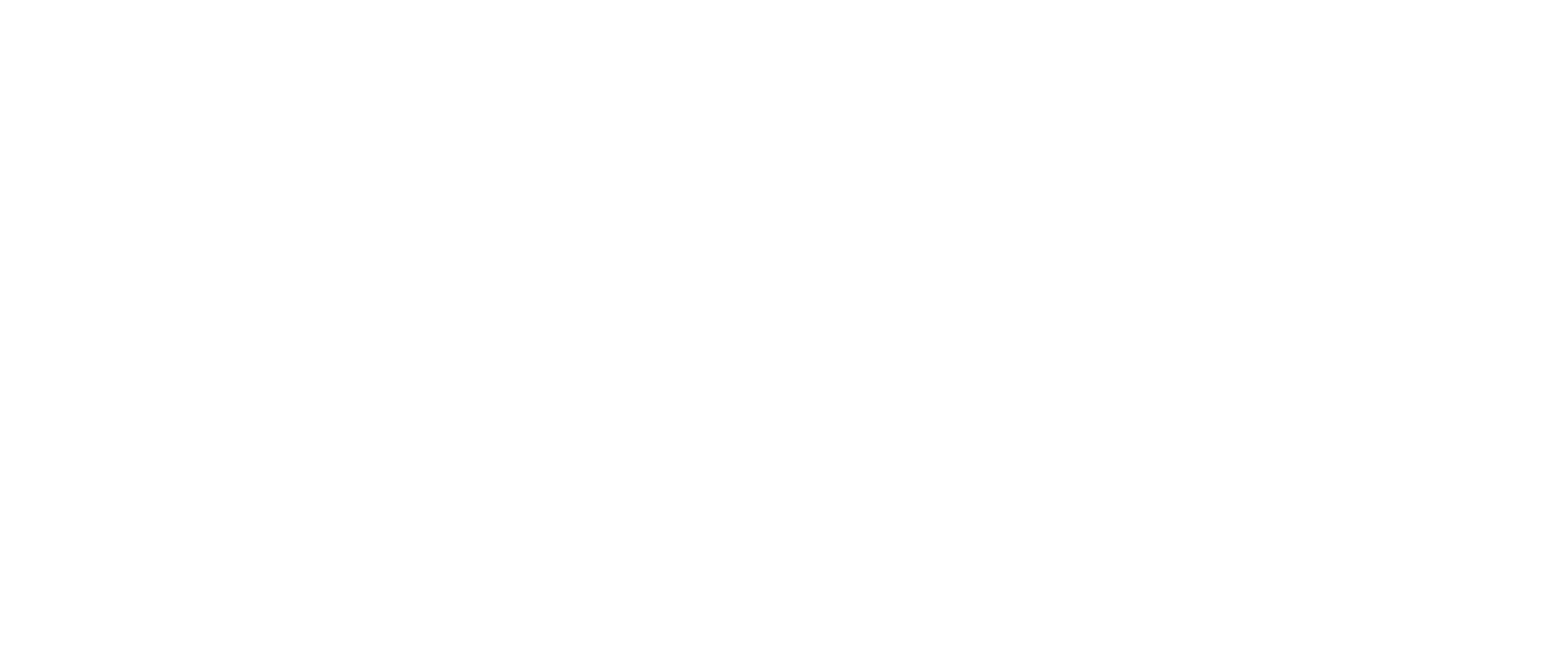
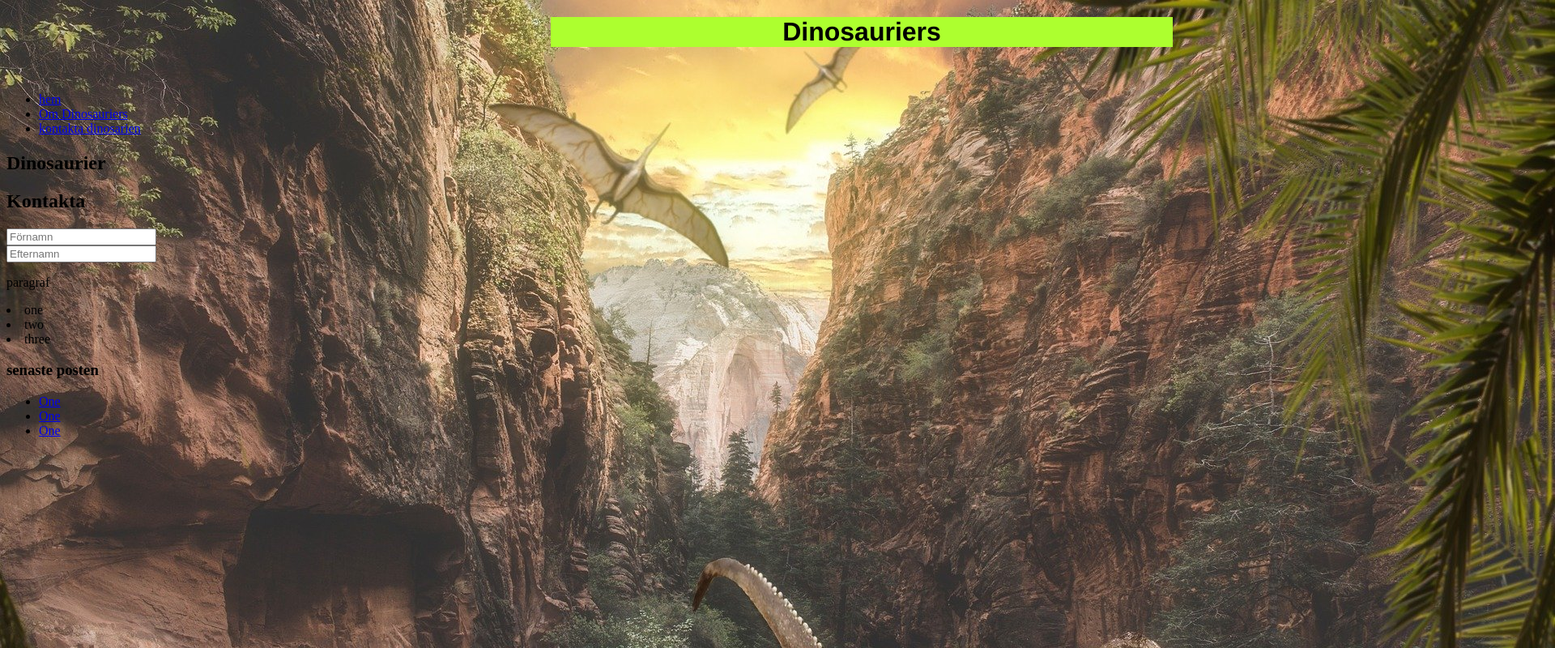
Before and after one commit to Nermin-del/Dinosaurs, a plain HTML site: page html/contactUs.html in a window 1280 px wide. Shown: the whole page at 81% size, 1920 px wide, since content can reach past the window. Drawn offline with Linux system fonts and the light colour scheme.

Commit message:
body, header, css uppdate

```diff
--- a/html/contactUs.html
+++ b/html/contactUs.html
@@ -0,0 +1,55 @@
+<!DOCTYPE html>
+<html lang="en">
+<head>
+    <meta charset="UTF-8">
+    <meta name="viewport" content="width=device-width, initial-scale=1.0">
+    <link rel="stylesheet" href="../style/main.css">
+    <title>Document</title>
+</head>
+<body>
+    <div class = "wrapper">
+        <header>
+            <h1 class="title">Dinosauriers</h1>
+             <br>
+             <div class = "nav">
+                 <nav>
+                     <ul>
+                         <li><a href = "../index.html">hem</a></li>
+                         <li><a href = "aboutUs.html">Om Dinosauriers</a></li>
+                         <li><a href = "#">kontakta dinosarien</a></li>
+                </ul>
+             </div>
+        </header>
+    <main>
+        <article>
+            <h1>Dinosaurier</h1>
+            <h2>Kontakta</h2>
+            <form>
+                <input
+                type="text" name="fname" placeholder="Förnamn"><br>
+                <input type="text" name="lname" placeholder="Efternamn">
+            </form>
+        </article>
+    </main>
+
+
+    <p>paragraf</p>
+    <u1>
+        <li>one</li>
+        <li>two</li>
+        <li>three</li>
+        </ul>
+
+        <aside>
+            <h3>senaste posten</h3>
+            <ul>
+                <li><a href="#">One</a></li>
+                <li><a href="#">One</a></li>
+                <li><a href="#">One</a></li>
+            </ul>
+        </aside>
+
+
+    </div>
+</body>
+</html>
--- a/style/body.css
+++ b/style/body.css
@@ -1,6 +1,6 @@
 .wrapper {
     margin: 0 auto;
-    width: 1280px;
+    width: 1920px;
 }
 
 body {
@@ -12,12 +12,12 @@ body {
 
 }
 
-.maint-content {
+.main-content {
     width: 400px;
     height: 400px;
     margin-top: 130px;
-    background: green;
-    color: black;
+    background: red;
+    color: rgb(128, 0, 107);
     border:5px solid black;
     top:40%;
     left:50%;
--- a/style/header.css
+++ b/style/header.css
@@ -1,7 +1,7 @@
 .title {
     margin-left:35%;
     margin-right:25%;
-    background:green;
+    background:greenyellow;
     text-align: center;
     color: black;
     font-family: 'Franklin Gothic Medium', 'Arial Narrow', Arial, sans-serif;
```
Also changed, not shown: html/aboutUs.html (+2 -2 lines), index.html (+13 -1 lines).
